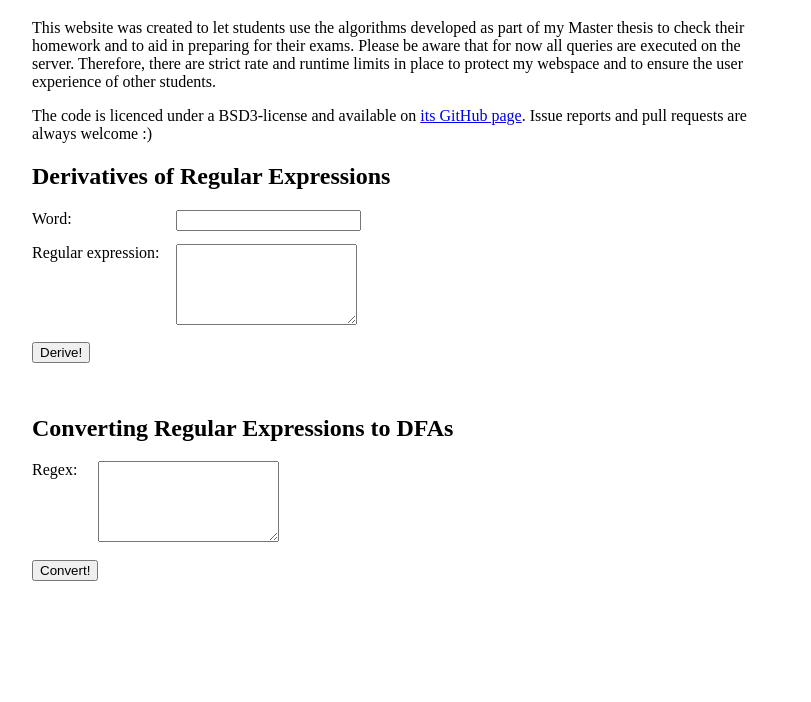
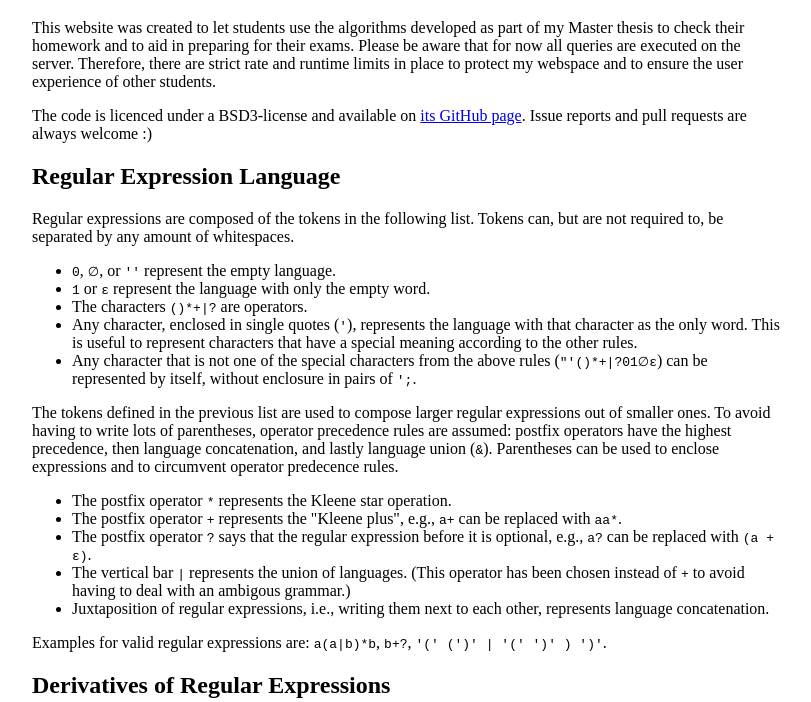
Before and after one commit to koflerdavid/nfa-equivalence-code, a plain HTML site: page website/static/index.html in a window 1280 px wide. Shown: the part 98-800 px from the top of the page, without its empty margins (232-1043 px from the left). Drawn offline with Linux system fonts and the light colour scheme; files that its build step writes are made by us from their sources.

Commit message:
Added description of regular expression language

```diff
--- a/website/static/index.html
+++ b/website/static/index.html
@@ -21,6 +21,78 @@
     <a target="_blank"
        href="https://github.com/koflerdavid/nfa-equivalence-code">its GitHub page</a>.
     Issue reports and pull requests are always welcome :)
+</p>
+
+<h2>Regular Expression Language</h2>
+
+<p>
+    Regular expressions are composed of the tokens in the following list.
+    Tokens can, but are not required to, be separated by any amount of whitespaces.
+</p>
+
+<ul>
+    <li>
+        <code>0</code>, <code>&emptyset;</code>, or <code>&apos;&apos;</code>
+        represent the empty language.
+    </li>
+    <li>
+        <code>1</code> or <code>&epsilon;</code>
+        represent the language with only the empty word.
+    </li>
+    <li>
+        The characters <code>&lpar;&rpar;&ast;&plus;&vert;&quest;</code>
+        are operators.
+    </li>
+    <li>
+        Any character, enclosed in single quotes (<code>&apos;</code>),
+        represents the language with that character as the only word.
+        This is useful to represent characters that have a special meaning
+        according to the other rules.
+    </li>
+    <li>
+        Any character that is not one of the special characters from the above rules
+        (<code>&quot;&apos;&lpar;&rpar;&ast;&plus;&vert;&quest;01&emptyset;&epsilon;</code>)
+        can be represented by itself,
+        without enclosure in pairs of <code>&apos;;</code>.
+    </li>
+</ul>
+
+<p>
+    The tokens defined in the previous list are used to compose larger regular expressions
+    out of smaller ones.
+    To avoid having to write lots of parentheses, operator precedence rules are assumed:
+    postfix operators have the highest precedence, then language concatenation,
+    and lastly language union (<code>&</code>).
+    Parentheses can be used to enclose expressions and to circumvent operator predecence rules.
+</p>
+
+<ul>
+    <li>
+        The postfix operator <code>&ast;</code> represents the Kleene star operation.
+    </li>
+    <li>
+        The postfix operator <code>&plus;</code> represents the "Kleene plus", e.g.,
+        <code>a&plus;</code> can be replaced with <code>aa&ast;</code>.
+    </li>
+    <li>
+        The postfix operator <code>&quest;</code> says that
+        the regular expression before it is optional, e.g.,
+        <code>a&quest;</code> can be replaced with <code>(a &plus; &epsilon;)</code>.
+    </li>
+    <li>
+        The vertical bar <code>&vert;</code> represents the union of languages.
+        (This operator has been chosen instead of <code>&plus;</code>
+        to avoid having to deal with an ambigous grammar.)
+    </li>
+    <li>
+        Juxtaposition of regular expressions, i.e., writing them next to each other,
+        represents language concatenation.
+    </li>
+</ul>
+
+<p>
+    Examples for valid regular expressions are: <code>a(a|b)&ast;b</code>,
+    <code>b&plus;&quest;</code>, <code>'(' (')' | '(' ')' ) ')'</code>.
 </p>
 
 <h2>Derivatives of Regular Expressions</h2>
```
